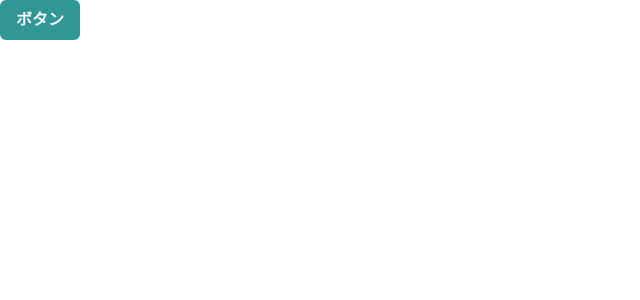
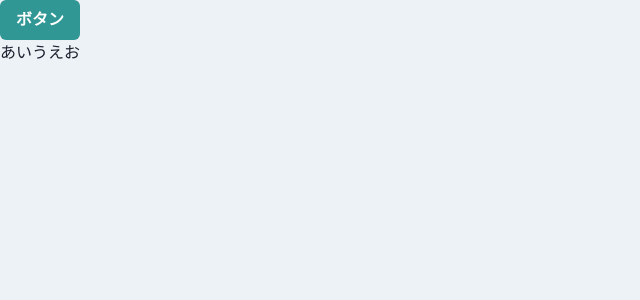
Before and after one commit to ray-zero2/vite-react-chakra, a React (Vite) app: page / in a window 1280 px wide. Shown: the top 300 px of the page, without its empty margins (0-640 px from the left). Built offline with nearby package versions, Linux system fonts and the light colour scheme.

Commit message:
set chakra theme

```diff
--- a/src/App.tsx
+++ b/src/App.tsx
@@ -1,11 +1,12 @@
 import { Button, ChakraProvider } from '@chakra-ui/react'
 import React from 'react'
-import './App.css'
+import theme from "./theme/theme";
 
 function App() {
   return (
-    <ChakraProvider>
+    <ChakraProvider theme={theme}>
       <Button colorScheme="teal">ボタン</Button>
+      <p>あいうえお</p>
     </ChakraProvider>
   )
 }
--- /dev/null
+++ b/src/theme/theme.ts
@@ -0,0 +1,14 @@
+import { extendTheme } from "@chakra-ui/react";
+
+const theme = extendTheme({
+  styles: {
+    global: {
+      body: {
+        backgroundColor: "gray.100",
+        color: 'gray.800'
+      }
+    }
+  }
+});
+
+export default theme;
```
Also changed, not shown: 1 other file (tests, documents, lock files or other folders).
